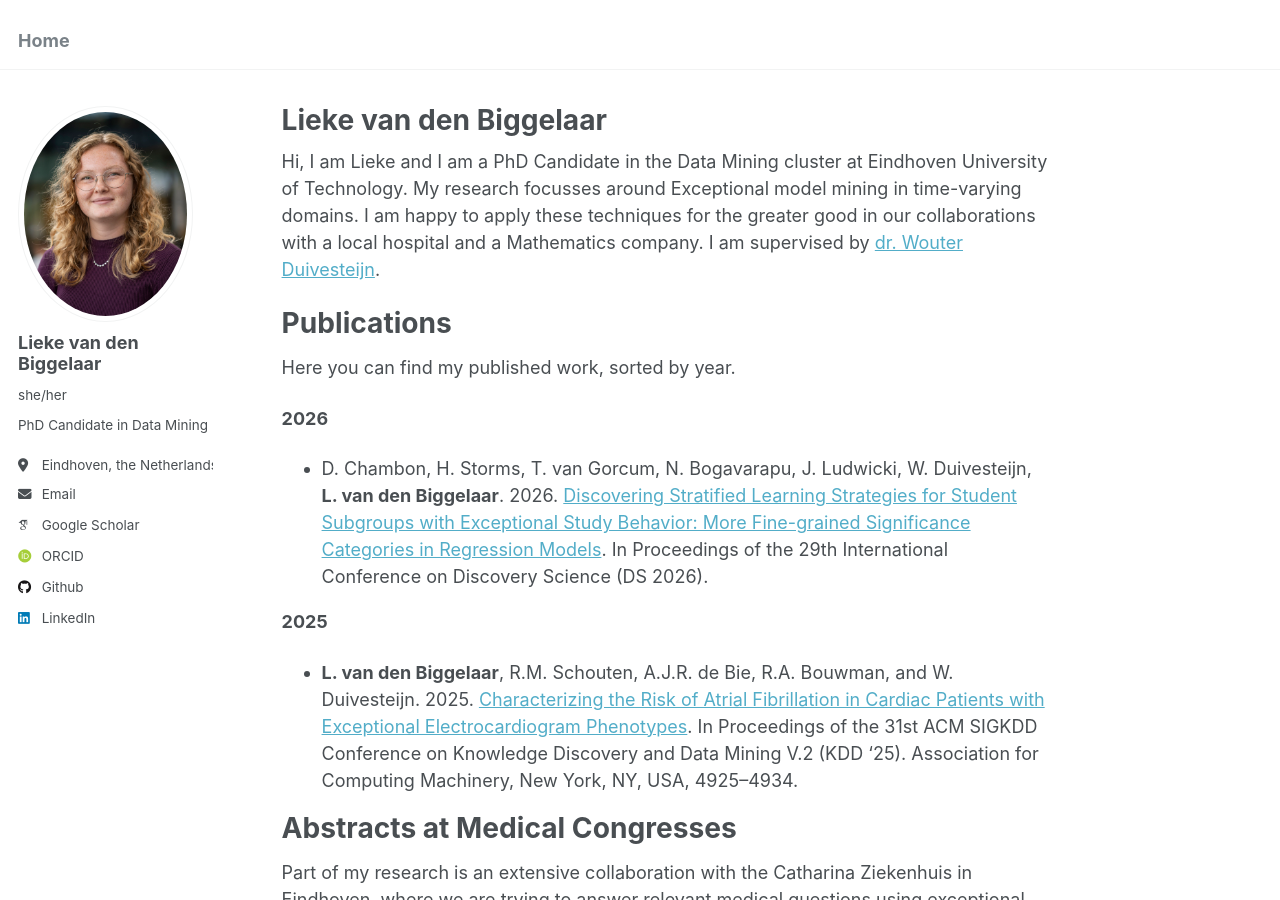
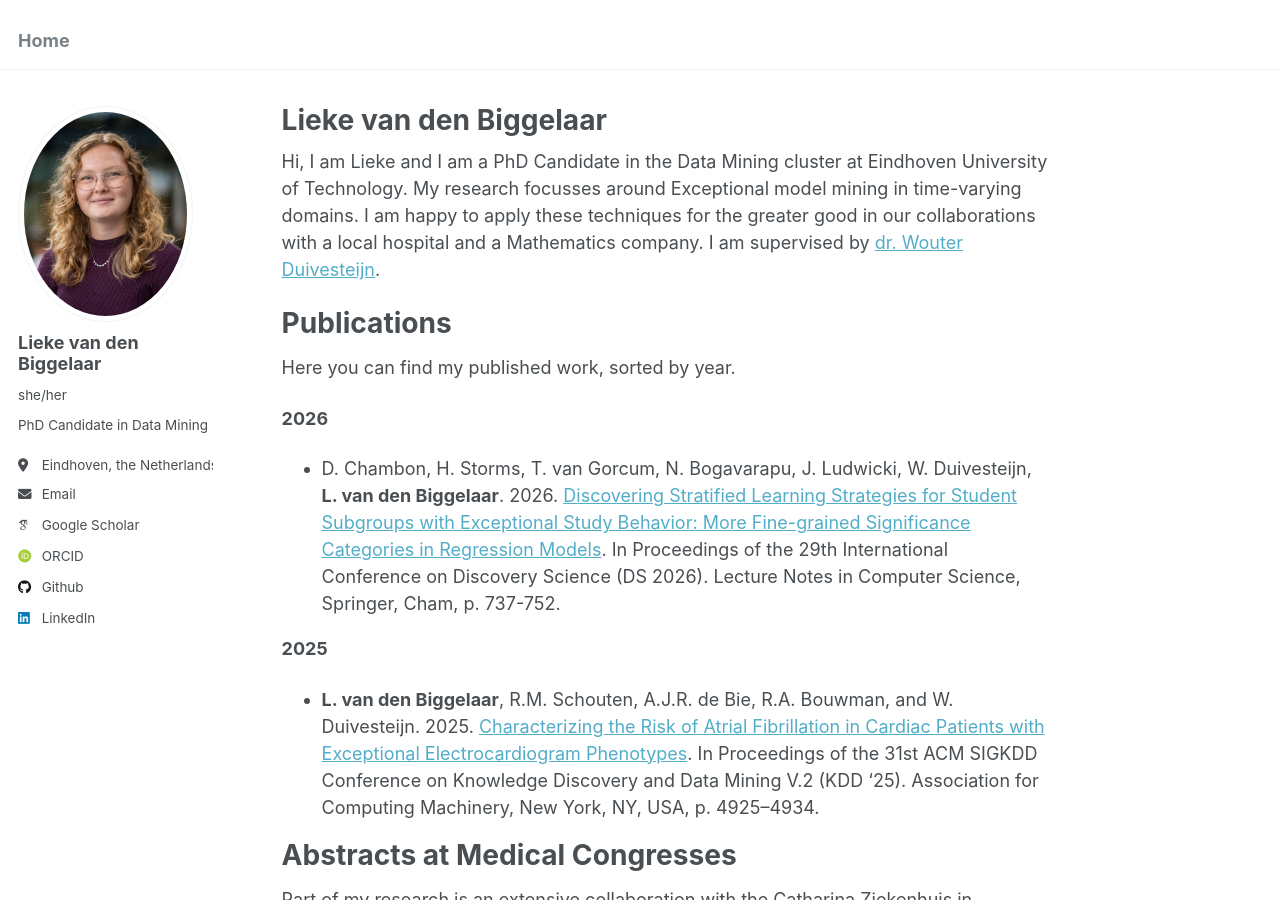
Before and after one commit to liekevandenbiggelaar/liekevandenbiggelaar.github.io, a Jekyll site: the page built from _pages/about.md, in a window 1280 px wide and 900 px high. Built offline with Jekyll 4.4.1, drawn with Linux system fonts in a browser that asks for light colours; some web fonts are replaced.

Commit message:
Update about.md

```diff
--- a/_pages/about.md
+++ b/_pages/about.md
@@ -15,10 +15,10 @@ Publications
 Here you can find my published work, sorted by year.
 
 **2026**
-- D. Chambon, H. Storms, T. van Gorcum, N. Bogavarapu, J. Ludwicki, W. Duivesteijn, **L. van den Biggelaar**. 2026. [Discovering Stratified Learning Strategies for Student Subgroups with Exceptional Study Behavior: More Fine-grained Significance Categories in Regression Models](https://doi.org/10.1007/978-3-032-41086-3_47). In Proceedings of the 29th International Conference on Discovery Science (DS 2026).
+- D. Chambon, H. Storms, T. van Gorcum, N. Bogavarapu, J. Ludwicki, W. Duivesteijn, **L. van den Biggelaar**. 2026. [Discovering Stratified Learning Strategies for Student Subgroups with Exceptional Study Behavior: More Fine-grained Significance Categories in Regression Models](https://doi.org/10.1007/978-3-032-41086-3_47). In Proceedings of the 29th International Conference on Discovery Science (DS 2026). Lecture Notes in Computer Science, Springer, Cham, p. 737-752.
 
 **2025**
-- **L. van den Biggelaar**, R.M. Schouten, A.J.R. de Bie, R.A. Bouwman, and W. Duivesteijn. 2025. [Characterizing the Risk of Atrial Fibrillation in Cardiac Patients with Exceptional Electrocardiogram Phenotypes](https://doi.org/10.1145/3711896.3737200). In Proceedings of the 31st ACM SIGKDD Conference on Knowledge Discovery and Data Mining V.2 (KDD '25). Association for Computing Machinery, New York, NY, USA, 4925–4934.
+- **L. van den Biggelaar**, R.M. Schouten, A.J.R. de Bie, R.A. Bouwman, and W. Duivesteijn. 2025. [Characterizing the Risk of Atrial Fibrillation in Cardiac Patients with Exceptional Electrocardiogram Phenotypes](https://doi.org/10.1145/3711896.3737200). In Proceedings of the 31st ACM SIGKDD Conference on Knowledge Discovery and Data Mining V.2 (KDD '25). Association for Computing Machinery, New York, NY, USA, p. 4925–4934.
 
 
 Abstracts at Medical Congresses
```
